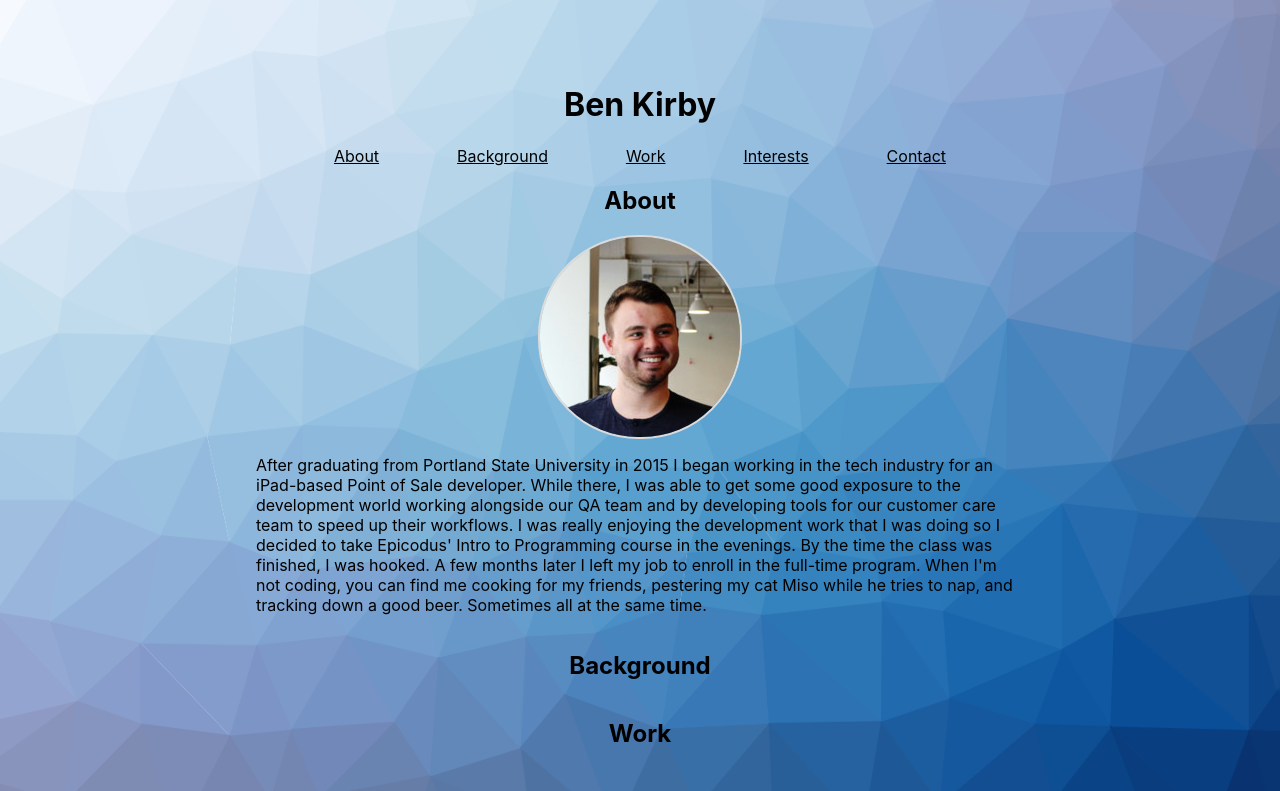
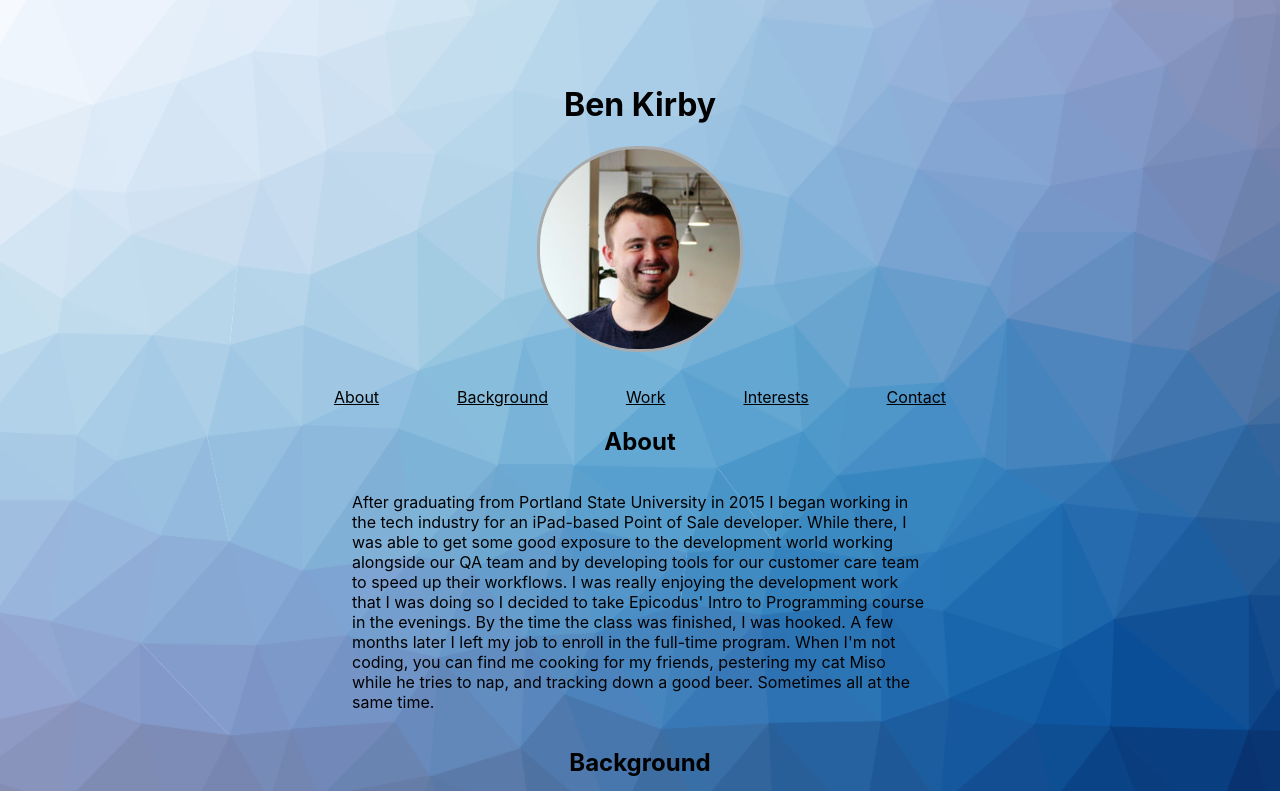
Before and after one commit to ben-kirby/about, a React (Create React App) app: page / in a window 1280 px wide. Shown: the top 791 px of the page. Built offline with nearby package versions, Linux system fonts and the light colour scheme.

Commit message:
moved profile picture to header

```diff
--- a/src/components/about.js
+++ b/src/components/about.js
@@ -1,19 +1,14 @@
 import React, { Component } from 'react';
 import styled from 'styled-components';
-import ben from '../assets/img/profile.jpeg';
 
 import { Container, SectionTitle } from '../styles/styledComponents';
 import { about } from '../constants/aboutInfo';
 
 
 const styles = {
-	profile: styled.img`
-		border: 2px solid #dbdbdb;
-		border-radius: 100px;
-		width: 200px;
-	`,
 	aboutContentText: styled.p`
-
+		width: 75%;
+		justify-content: center;
 	`,
 }
 
@@ -22,7 +17,6 @@ export default class About extends Component {
 		return (
 			<Container id='about'>
 				<SectionTitle>About</SectionTitle>
-				<styles.profile src={ben}/>
 				<styles.aboutContentText>{about}</styles.aboutContentText>
 			</Container>
 		);
--- a/src/components/header.js
+++ b/src/components/header.js
@@ -1,6 +1,7 @@
 import React, { Component } from 'react';
 import styled from 'styled-components';
 
+import ben from '../assets/img/profile.jpeg';
 import { Container } from '../styles/styledComponents';
 
 const styles = {
@@ -22,6 +23,12 @@ const styles = {
 		color: black;
 
 	`,
+	profile: styled.img`
+		border: 3px solid #aaaaaa;
+		border-radius: 100px;
+		width: 200px;
+		margin-bottom: 35px;
+	`,
 }
 
 export default class Header extends Component {
@@ -29,6 +36,7 @@ export default class Header extends Component {
 		return(
 			<Container>
 				<styles.title>Ben Kirby</styles.title>
+				<styles.profile src={ben} />
 				<styles.navigation>
 					<styles.headerLink href='#about'>About</styles.headerLink>
 					<styles.headerLink href='#background'>Background</styles.headerLink>
```
